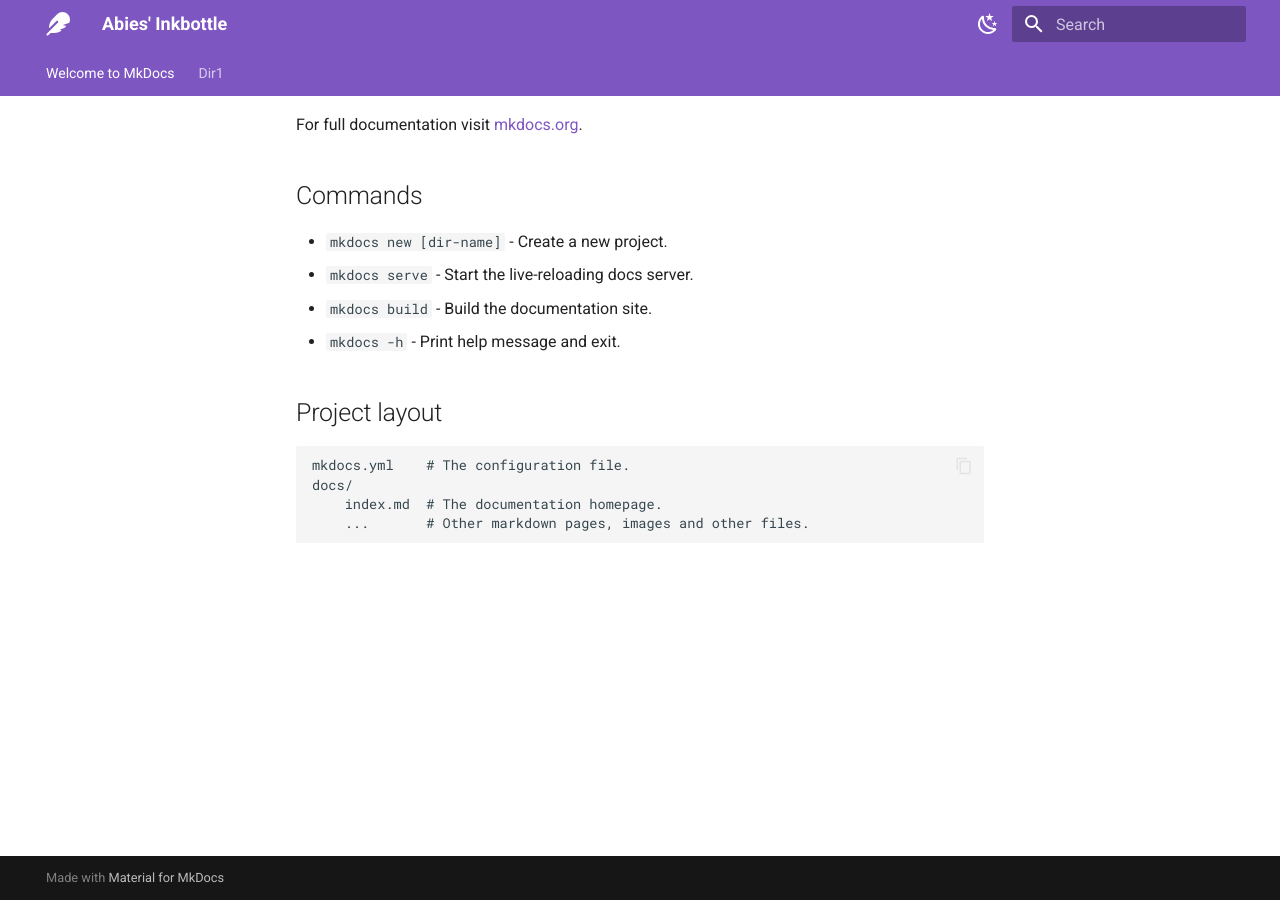
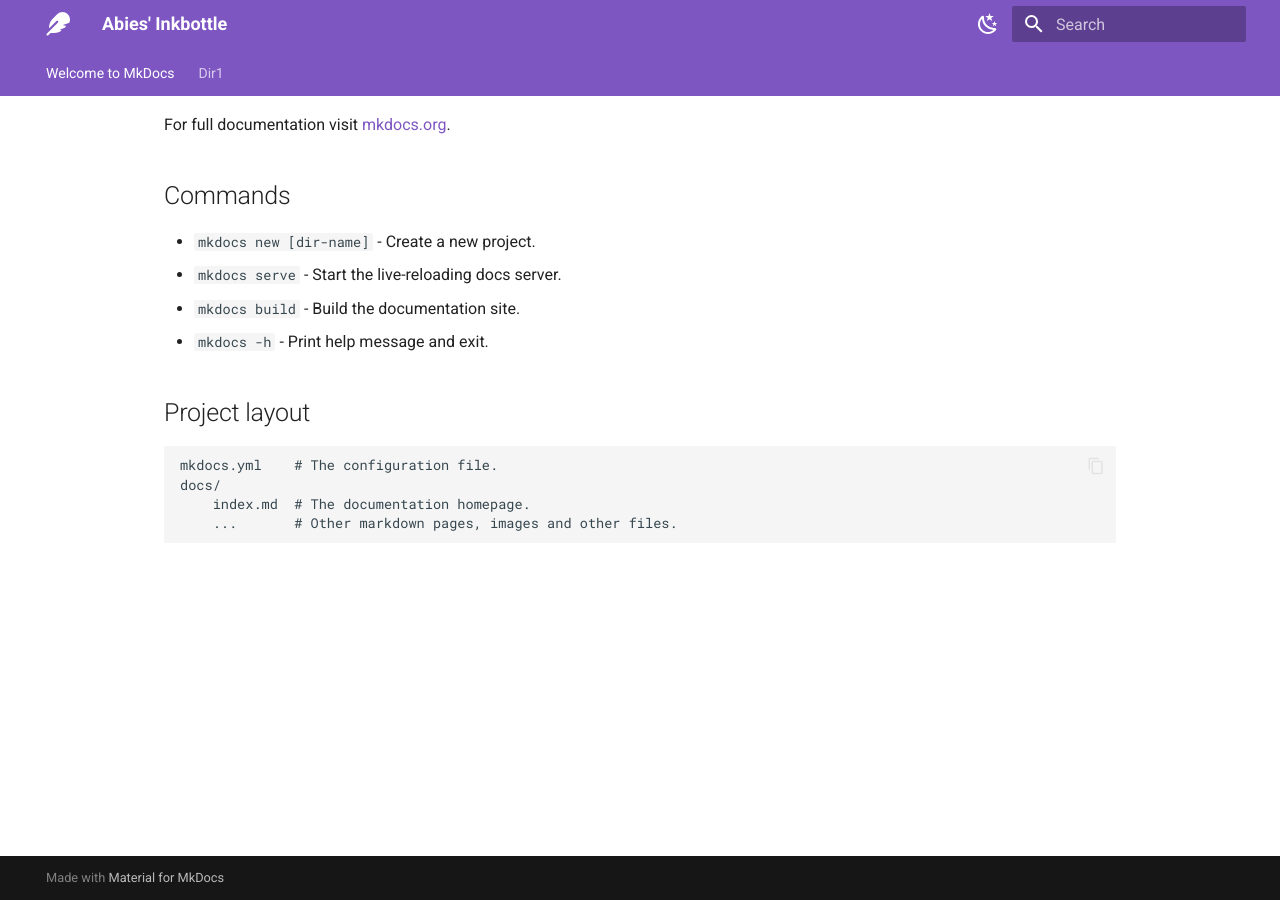
Before and after one commit to Abiesjqq/Inkbottle, an MkDocs documentation site: the page built from docs/index.md, in a window 1280 px wide. Built offline with MkDocs 1.6.1 and Material for MkDocs 9.7.7, drawn with Linux system fonts in a browser that asks for light colours.

Commit message:
fix nav-toc

```diff
--- a/docs/javascripts/hero-parallax.js
+++ b/docs/javascripts/hero-parallax.js
@@ -6,7 +6,7 @@
   if (!bg || !flower) return;
 
   const bgSpeed = 0;
-  const flowerSpeed = -0.6;
+  const flowerSpeed = -1.2;
   let ticking = false;
 
   const update = () => {
--- a/docs/stylesheets/nav-toc-hover.css
+++ b/docs/stylesheets/nav-toc-hover.css
@@ -1,40 +1,164 @@
+.md-sidebar.md-sidebar--primary,
+.md-sidebar.md-sidebar--secondary {
+    position: fixed;
+    /* top: 650px;
+    bottom: 40px; */
+    height: calc(100% - 31px);
+    min-height: calc(100% - 31px);
+    margin-top: 31px;
+    box-sizing: border-box;
+    z-index: 50;
+    pointer-events: auto;
+}
+
+[data-md-color-scheme="default"] {
+    --glass-bg: rgba(255, 255, 255, 0.72);
+    --glass-border: rgba(0, 0, 0, 0.08);
+}
+
+[data-md-color-scheme="slate"] {
+    --glass-bg: rgba(20, 24, 28, 0.55);
+    --glass-border: rgba(255, 255, 255, 0.08);
+}
+
+.md-sidebar.md-sidebar--primary {
+    left: 0;
+}
+
+.md-sidebar.md-sidebar--secondary {
+    right: 0;
+}
+
+.md-sidebar.md-sidebar--primary .md-sidebar__inner,
+.md-sidebar.md-sidebar--secondary .md-sidebar__inner {
+    height: calc(100% - 37px);
+    min-height: calc(100% - 37px);
+    margin-top: 37px;
+    box-sizing: border-box;
+    border-radius: 16px;
+    overflow: hidden;
+    padding-top: 18px;
+    background: var(--glass-bg);
+    backdrop-filter: blur(14px) saturate(120%);
+    -webkit-backdrop-filter: blur(14px) saturate(120%);
+    border-color: var(--glass-border);
+    border-style: solid;
+    border-width: 0 1px;
+}
+
 .md-sidebar.md-sidebar--primary .md-sidebar__inner {
     opacity: 0;
     transform: translateX(-100%);
     transition: opacity 0.3s ease-out, transform 0.3s ease-out;
-    transition-delay: 0.8s;
-    will-change: opacity, transform;
+    transition-delay: 0.3s;
     pointer-events: none;
 }
 
-.md-sidebar.md-sidebar--primary:hover .md-sidebar__inner {
+.md-sidebar.md-sidebar--secondary .md-sidebar__inner {
+    opacity: 0;
+    transform: translateX(100%);
+    transition: opacity 0.3s ease-out, transform 0.3s ease-out;
+    transition-delay: 0.3s;
+    pointer-events: none;
+}
+
+.md-sidebar.md-sidebar--primary .md-sidebar__scrollwrap,
+.md-sidebar.md-sidebar--secondary .md-sidebar__scrollwrap {
+    overflow-x: hidden;
+}
+
+.md-sidebar.md-sidebar--primary:hover .md-sidebar__inner,
+.md-sidebar.md-sidebar--primary .md-sidebar__scrollwrap:hover .md-sidebar__inner,
+.md-sidebar.md-sidebar--secondary:hover .md-sidebar__inner,
+.md-sidebar.md-sidebar--secondary .md-sidebar__scrollwrap:hover .md-sidebar__inner {
     opacity: 1;
     transform: translateX(0);
     transition-delay: 0s;
     pointer-events: auto;
 }
 
-.md-sidebar.md-sidebar--secondary .md-sidebar__inner {
-    opacity: 0;
-    transform: translateX(100%);
-    transition: opacity 0.2s ease-out, transform 0.2s ease-out;
-    transition-delay: 0.4s;
-    will-change: opacity, transform;
-    pointer-events: none;
+.md-sidebar .md-nav__title,
+.md-sidebar .md-nav__title--site,
+.md-sidebar .md-toc__title,
+.md-sidebar .md-sidebar__title {
+    background: transparent !important;
+    box-shadow: none !important;
+    background-image: none !important;
+    box-shadow: none !important;
 }
 
-.md-sidebar.md-sidebar--secondary:hover .md-sidebar__inner {
-    opacity: 1;
-    transform: translateX(0);
-    transition-delay: 0s;
-    pointer-events: auto;
+.md-sidebar .md-nav__title::before,
+.md-sidebar .md-nav__title::after,
+.md-sidebar .md-nav__title--site::before,
+.md-sidebar .md-nav__title--site::after {
+    background: transparent !important;
+    box-shadow: none !important;
 }
 
-.md-sidebar.md-sidebar--primary:not(:hover) .md-sidebar__inner,
-.md-sidebar.md-sidebar--secondary:not(:hover) .md-sidebar__inner {
-    transition-delay: 0.8s;
+.md-main__inner {
+    padding-left: 110px;
+    padding-right: 110px;
 }
 
-.md-sidebar.md-sidebar--secondary .md-sidebar__scrollwrap {
-    overflow-x: hidden;
-}
+/* A: 如果方块变红，说明是 label 本体背景/阴影 */
+/* .md-sidebar--primary label.md-nav__title[for^="__nav_"] {
+  background: rgba(255,0,0,.35) !important;
+  box-shadow: 0 0 0 9999px rgba(255,0,0,.00) !important;
+} */
+
+/* B: 如果方块变红，说明是 label 的伪元素画的 */
+/* .md-sidebar--primary label.md-nav__title[for^="__nav_"]::before,
+.md-sidebar--primary label.md-nav__title[for^="__nav_"]::after {
+  background: rgba(255,0,0,.35) !important;
+} */
+
+/* C: 如果方块变红，说明是 label 里的第一个 span/图标容器画的（即便文字不在 span 里） */
+/* .md-sidebar--primary label.md-nav__title[for^="__nav_"] > span,
+.md-sidebar--primary label.md-nav__title[for^="__nav_"] > span::before,
+.md-sidebar--primary label.md-nav__title[for^="__nav_"] > span::after {
+  background: rgba(255,0,0,.35) !important;
+} */
+
+/* .md-sidebar--primary .md-nav__title {
+  outline: 2px solid red !important;
+} */
+
+/* DEBUG: force sidebar visible */
+/* .md-sidebar--primary .md-sidebar__inner,
+.md-sidebar--secondary .md-sidebar__inner{
+  opacity: 1 !important;
+  transform: translateX(0) !important;
+  pointer-events: auto !important;
+} */
+
+/* DEBUG: outline key containers */
+/* .md-sidebar--primary { outline: 2px solid lime !important; } */
+/* .md-sidebar--primary .md-sidebar__inner { outline: 2px solid cyan !important; }
+.md-sidebar--primary .md-nav { outline: 2px solid yellow !important; }
+.md-sidebar--primary .md-nav__title { outline: 2px solid red !important; }
+.md-sidebar--primary .md-nav__title > span { outline: 2px solid magenta !important; } */
+
+/* Remove the extra dark top strip drawn on the primary nav container */
+/* .md-sidebar--primary .md-nav.md-nav--primary {
+  background: transparent !important;
+  background-image: none !important;
+  box-shadow: none !important;
+} */
+
+/* Many Material versions draw the strip via pseudo-elements on md-nav (esp. md-nav--lifted) */
+/* .md-sidebar--primary .md-nav.md-nav--primary::before,
+.md-sidebar--primary .md-nav.md-nav--primary::after,
+.md-sidebar--primary .md-nav.md-nav--primary.md-nav--lifted::before,
+.md-sidebar--primary .md-nav.md-nav--primary.md-nav--lifted::after {
+  content: none !important;
+  background: transparent !important;
+  background-image: none !important;
+  box-shadow: none !important;
+} */
+
+/* Some versions apply a gradient to the list wrapper */
+/* .md-sidebar--primary .md-nav.md-nav--primary .md-nav__list {
+  background: transparent !important;
+  background-image: none !important;
+  box-shadow: none !important;
+} */
```
Also changed, not shown: docs/dir1/test10.md (+1 -1 lines).
